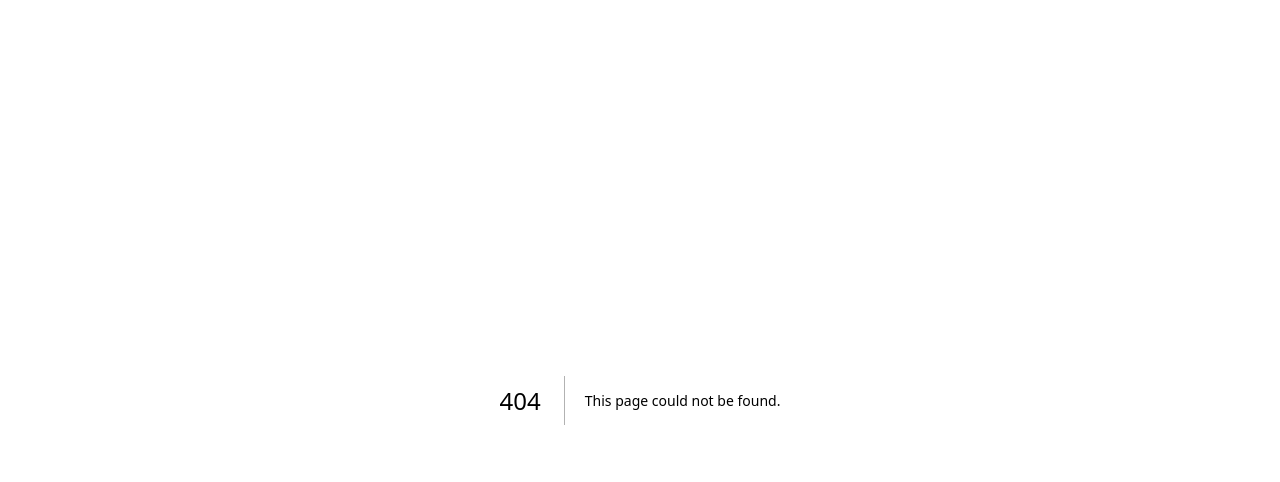
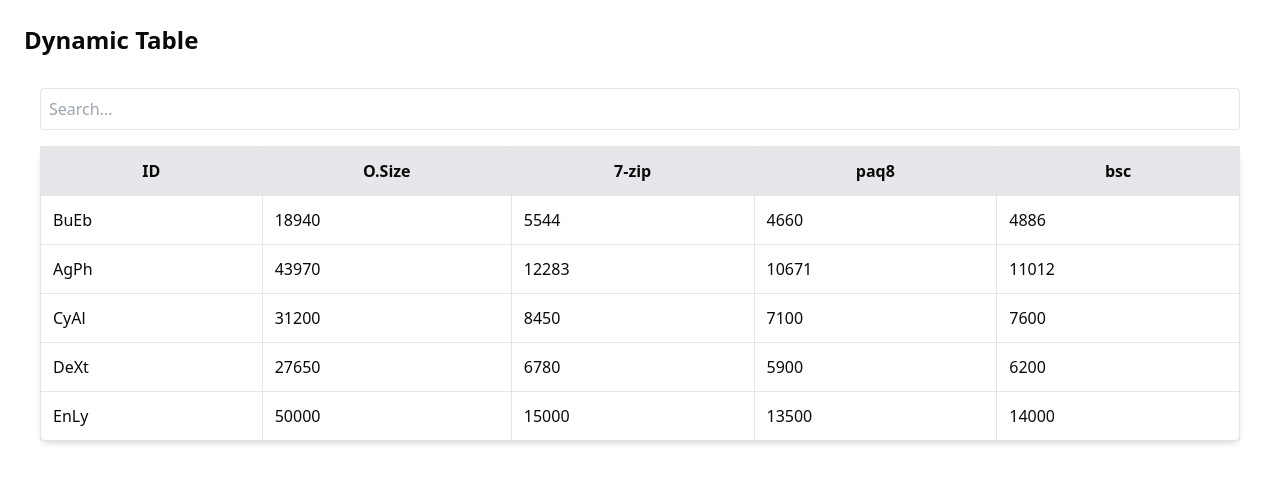
Before and after one commit to ChakrabortyDiya/mgc, a Next.js app: page /table in a window 1280 px wide. Before the commit this address had no page. Shown: the top 482 px of the page. Built offline with nearby package versions, Linux system fonts and the light colour scheme.

Commit message:
feat(ui): added dynamic custom table

```diff
--- /dev/null
+++ b/app/table/page.tsx
@@ -0,0 +1,24 @@
+"use client";
+
+import React from "react";
+import CustomTable from "../../components/CustomTable";
+
+const TablePage: React.FC = () => {
+    const sampleColumns = ["ID", "O.Size", "7-zip", "paq8", "bsc"];
+    const sampleData = [
+      { ID: "BuEb", "O.Size": 18940, "7-zip": 5544, paq8: 4660, bsc: 4886 },
+      { ID: "AgPh", "O.Size": 43970, "7-zip": 12283, paq8: 10671, bsc: 11012 },
+      { ID: "CyAl", "O.Size": 31200, "7-zip": 8450, paq8: 7100, bsc: 7600 },
+      { ID: "DeXt", "O.Size": 27650, "7-zip": 6780, paq8: 5900, bsc: 6200 },
+      { ID: "EnLy", "O.Size": 50000, "7-zip": 15000, paq8: 13500, bsc: 14000 }
+    ];
+
+    return (
+      <div className="container mx-auto p-6">
+        <h1 className="text-2xl font-bold mb-4">Dynamic Table</h1>
+        <CustomTable columns={sampleColumns} data={sampleData} />
+      </div>
+    );
+  };
+
+  export default TablePage;
--- /dev/null
+++ b/components/CustomTable.tsx
@@ -0,0 +1,78 @@
+import React, { useState } from "react";
+
+interface TableProps {
+  columns: string[];
+  data: Record<string, any>[];
+}
+
+const CustomTable: React.FC<TableProps> = ({ columns, data }) => {
+  const [search, setSearch] = useState("");
+  const [sortColumn, setSortColumn] = useState<string | null>(null);
+  const [sortOrder, setSortOrder] = useState<"asc" | "desc">("asc");
+
+  const filteredData = data.filter((row) =>
+    columns.some((col) =>
+      row[col]?.toString().toLowerCase().includes(search.toLowerCase())
+    )
+  );
+
+  const sortedData = sortColumn
+    ? [...filteredData].sort((a, b) => {
+        const valueA = a[sortColumn];
+        const valueB = b[sortColumn];
+
+        if (typeof valueA === "number" && typeof valueB === "number") {
+          return sortOrder === "asc" ? valueA - valueB : valueB - valueA;
+        }
+
+        return sortOrder === "asc"
+          ? valueA.toString().localeCompare(valueB.toString())
+          : valueB.toString().localeCompare(valueA.toString());
+      })
+    : filteredData;
+
+  const handleSort = (col: string) => {
+    setSortColumn(col);
+    setSortOrder(sortColumn === col && sortOrder === "asc" ? "desc" : "asc");
+  };
+
+  return (
+    <div className="p-4 w-full overflow-x-auto">
+      <input
+        type="text"
+        placeholder="Search..."
+        className="mb-4 p-2 border rounded w-full"
+        value={search}
+        onChange={(e) => setSearch(e.target.value)}
+      />
+      <table className="min-w-full bg-white border shadow-md rounded-lg">
+        <thead>
+          <tr className="bg-gray-200">
+            {columns.map((col) => (
+              <th
+                key={col}
+                className="p-3 border cursor-pointer"
+                onClick={() => handleSort(col)}
+              >
+                {col} {sortColumn === col ? (sortOrder === "asc" ? "▲" : "▼") : ""}
+              </th>
+            ))}
+          </tr>
+        </thead>
+        <tbody>
+          {sortedData.map((row, index) => (
+            <tr key={index} className="border-b hover:bg-gray-100">
+              {columns.map((col) => (
+                <td key={col} className="p-3 border">
+                  {row[col] ?? "-"}
+                </td>
+              ))}
+            </tr>
+          ))}
+        </tbody>
+      </table>
+    </div>
+  );
+};
+
+export default CustomTable;
```
Also changed, not shown: 1 other file (tests, documents, lock files or other folders).
